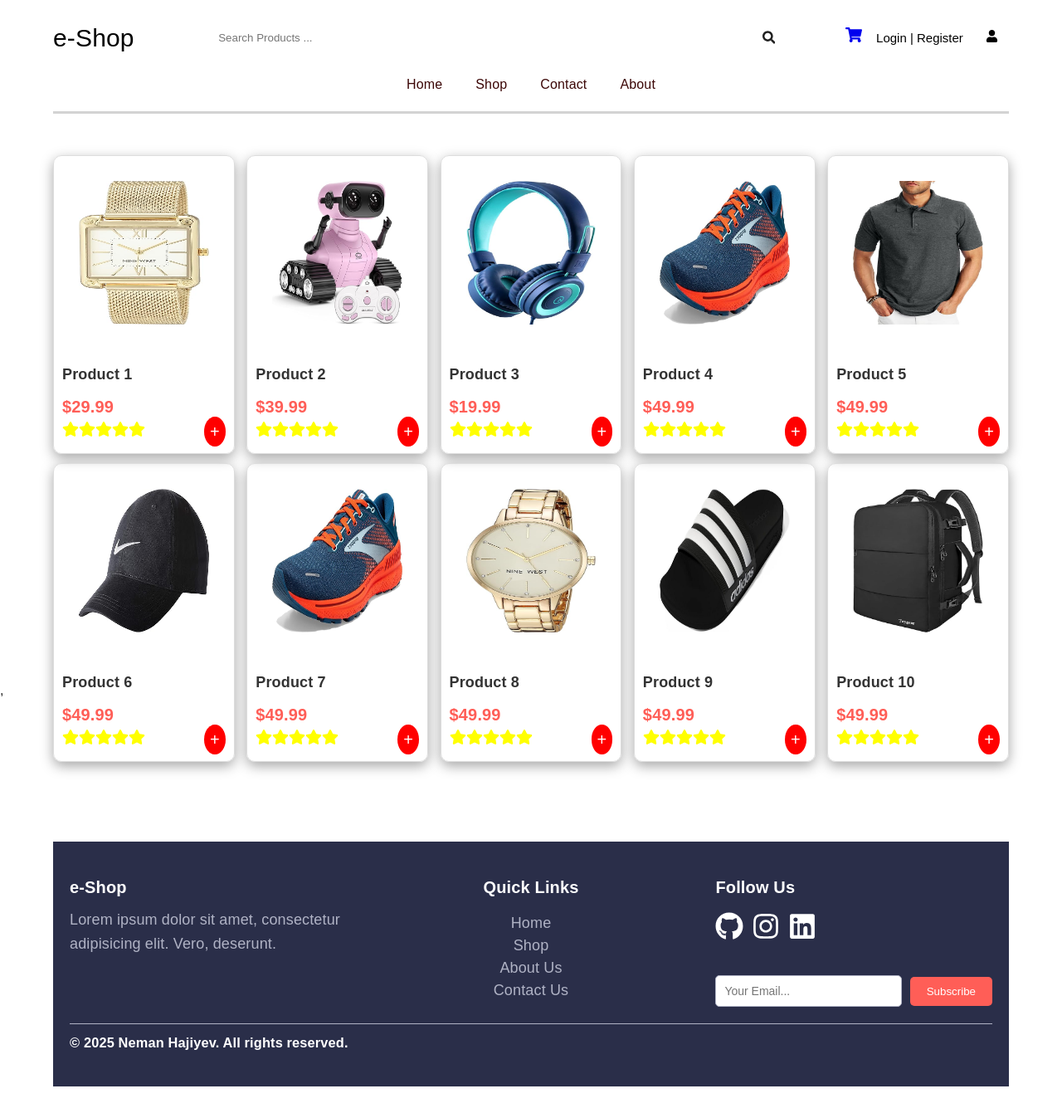
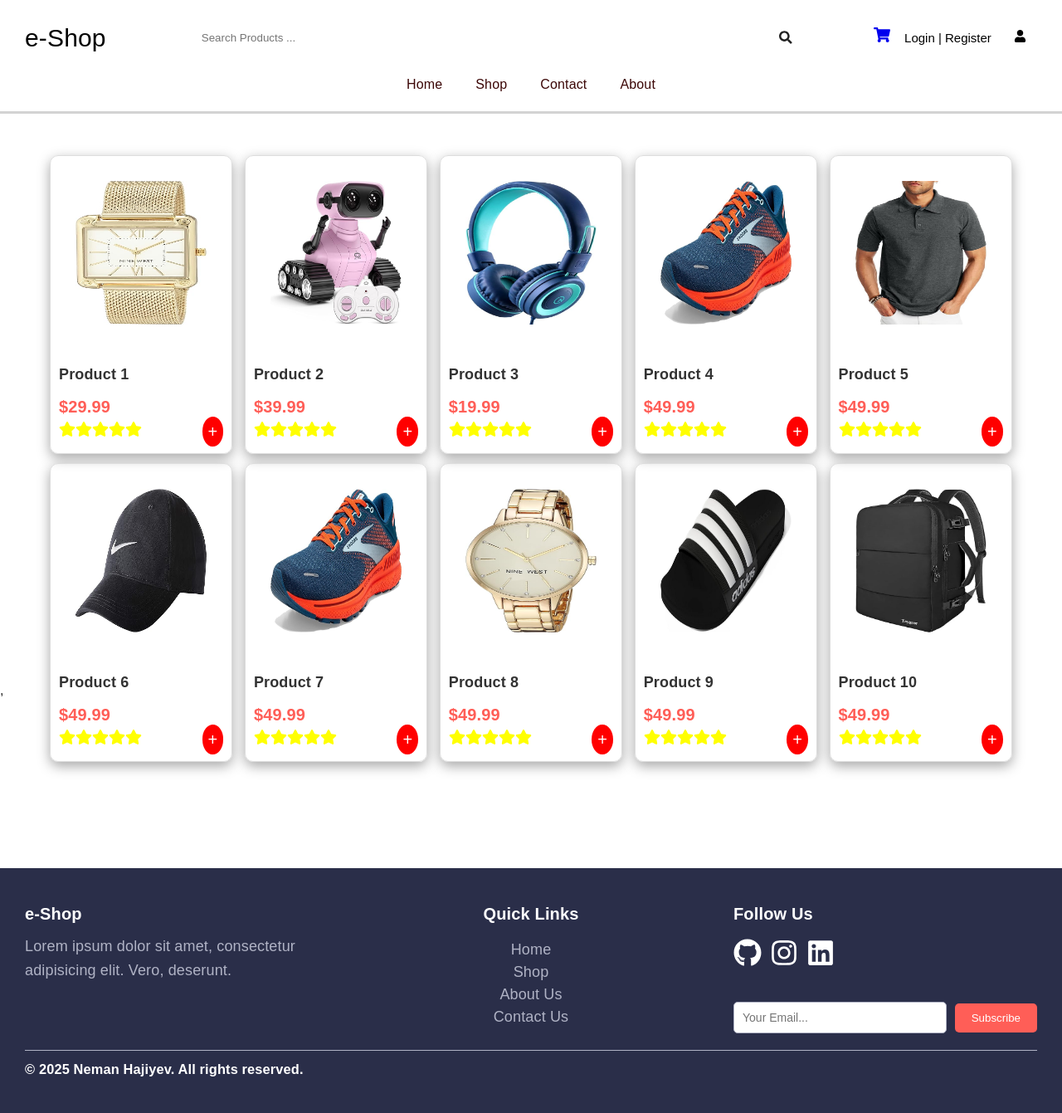
Before and after one commit to NemanHajiyev/E-Commerce-V2, a React (Vite) app: page /shop in a window 1280 px wide. Shown: the whole page at 83% size. Before the commit the page ends 1309 px from the top, so only its background shows below. Built offline with nearby package versions, Linux system fonts and the light colour scheme.

Commit message:
Navbar & Footer Css Updated

```diff
--- a/src/App.jsx
+++ b/src/App.jsx
@@ -3,19 +3,25 @@ import Navbar from "./Components/Navbar"
 import Footer from "./Components/Footer"
 import Home from "./Pages/Home"
 import Shop from "./Pages/Shop"
+import './index.css';
+
 
 
 function App() {
 
   return (
+    <div style={{ height: '100vh' }}>
       <BrowserRouter>
         <Navbar />
+        <div className="general">
           <Routes>
             <Route path="/" element={<Home />} />
             <Route path="/shop" element={<Shop />} />
           </Routes>
+        </div>
         <Footer />
       </BrowserRouter>
+    </div>
   )
 }
 
--- a/src/Styles/Footer.css
+++ b/src/Styles/Footer.css
@@ -1,9 +1,10 @@
 .footer {
-    margin-top: 6rem;
+    margin-top: 8rem;
     width: 100%;
     background-color: #2a2e49;
     color: white;
-    padding: 40px 20px;
+    padding: 40px 30px;
+
 }
 
 .footer-top {
--- a/src/Styles/Navbar.css
+++ b/src/Styles/Navbar.css
@@ -1,6 +1,7 @@
 .navbar {
     border-bottom: 3px solid lightgrey;
     margin-top: 20px;
+    padding: 0 30px;
 
 }
 
--- a/src/index.css
+++ b/src/index.css
@@ -6,6 +6,7 @@
     text-decoration: none;
 }
 
+
 .general {
-    height: 100vh;
+    padding: 0px 60px;
 }
--- a/src/main.jsx
+++ b/src/main.jsx
@@ -11,9 +11,7 @@ createRoot(document.getElementById('root')).render(
   <div >
     <CssBaseline />
     <Provider store={store}>
-      <Container maxWidth="lg" className='general'>
-        <App />
-      </Container>
+      <App />
     </Provider>,
   </div>
 );
```
Lines whose indentation alone changed are shown as unchanged.
